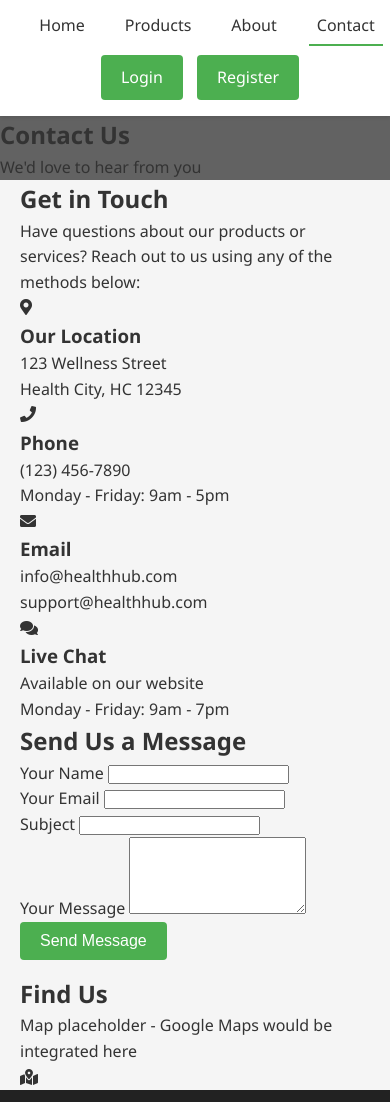
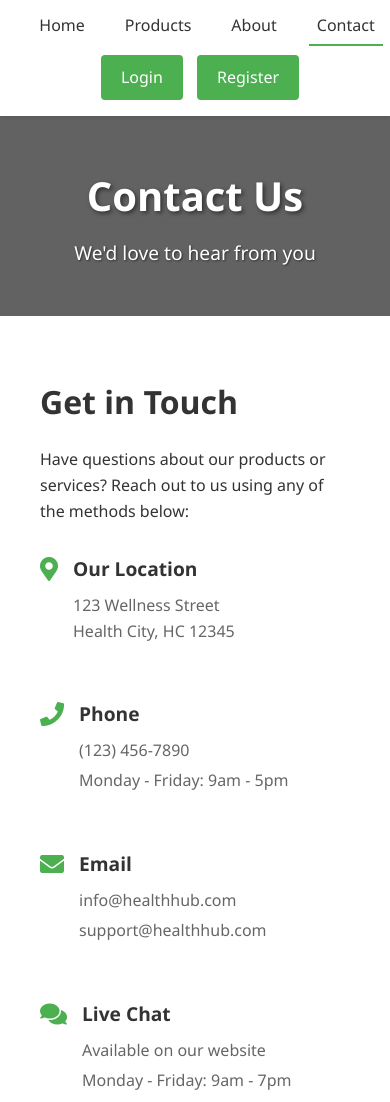
Before and after one commit to Sankalp-Sachapara/wellness-store-project, a website: page public/contact.html in a window 390 px wide. Shown: the part 65-1167 px from the top of the page. Drawn offline with Linux system fonts and the light colour scheme.

Commit message:
Update CSS with styles for about and contact pages

```diff
--- a/public/styles/main.css
+++ b/public/styles/main.css
@@ -586,6 +586,205 @@ footer {
   margin: 20px 0;
 }
 
+/* About Page Styles */
+.page-header {
+  background-size: cover;
+  background-position: center;
+  height: 200px;
+  display: flex;
+  flex-direction: column;
+  align-items: center;
+  justify-content: center;
+  text-align: center;
+  color: var(--white);
+}
+
+.page-header h1 {
+  font-size: 2.5rem;
+  margin-bottom: 10px;
+  text-shadow: 2px 2px 4px rgba(0, 0, 0, 0.5);
+}
+
+.page-header p {
+  font-size: 1.2rem;
+  text-shadow: 1px 1px 2px rgba(0, 0, 0, 0.5);
+}
+
+.about-content {
+  padding: 60px 20px;
+  background-color: var(--white);
+}
+
+.about-section {
+  margin-bottom: 60px;
+}
+
+.about-section h2 {
+  font-size: 2rem;
+  margin-bottom: 20px;
+  text-align: center;
+  color: var(--text-color);
+}
+
+.about-section p {
+  margin-bottom: 20px;
+  line-height: 1.8;
+}
+
+.values-container {
+  display: grid;
+  grid-template-columns: repeat(auto-fill, minmax(250px, 1fr));
+  gap: 30px;
+  margin-top: 40px;
+}
+
+.value-card {
+  text-align: center;
+  padding: 30px;
+  background-color: var(--light-gray);
+  border-radius: 8px;
+  transition: transform 0.3s;
+}
+
+.value-card:hover {
+  transform: translateY(-5px);
+}
+
+.value-icon {
+  font-size: 2.5rem;
+  color: var(--primary-color);
+  margin-bottom: 20px;
+}
+
+.value-card h3 {
+  font-size: 1.5rem;
+  margin-bottom: 15px;
+}
+
+/* Contact Page Styles */
+.contact-container {
+  padding: 60px 20px;
+  background-color: var(--white);
+}
+
+.contact-container .container {
+  display: grid;
+  grid-template-columns: repeat(auto-fit, minmax(400px, 1fr));
+  gap: 40px;
+}
+
+.contact-info h2,
+.contact-form-container h2 {
+  font-size: 2rem;
+  margin-bottom: 20px;
+  color: var(--text-color);
+}
+
+.contact-methods {
+  margin-top: 30px;
+  display: grid;
+  grid-template-columns: repeat(auto-fill, minmax(200px, 1fr));
+  gap: 20px;
+}
+
+.contact-method {
+  display: flex;
+  align-items: flex-start;
+  margin-bottom: 30px;
+}
+
+.contact-method i {
+  font-size: 1.5rem;
+  color: var(--primary-color);
+  margin-right: 15px;
+  margin-top: 3px;
+}
+
+.contact-method h3 {
+  font-size: 1.2rem;
+  margin-bottom: 8px;
+}
+
+.contact-method p {
+  color: var(--dark-gray);
+  margin-bottom: 5px;
+}
+
+.contact-form {
+  padding: 20px;
+  background-color: var(--light-gray);
+  border-radius: 8px;
+}
+
+.contact-form .form-group {
+  margin-bottom: 20px;
+}
+
+.contact-form label {
+  display: block;
+  margin-bottom: 8px;
+  font-weight: 500;
+}
+
+.contact-form input,
+.contact-form textarea {
+  width: 100%;
+  padding: 12px;
+  border: 1px solid var(--medium-gray);
+  border-radius: 4px;
+  font-size: 16px;
+  font-family: inherit;
+}
+
+.contact-form textarea {
+  resize: vertical;
+}
+
+.contact-form .btn {
+  width: 100%;
+  padding: 12px;
+  margin-top: 10px;
+  font-size: 18px;
+}
+
+.map-section {
+  padding: 60px 20px;
+  background-color: var(--light-gray);
+  text-align: center;
+}
+
+.map-section h2 {
+  font-size: 2rem;
+  margin-bottom: 30px;
+  color: var(--text-color);
+}
+
+.map-container {
+  max-width: var(--max-width);
+  margin: 0 auto;
+}
+
+.map-placeholder {
+  height: 400px;
+  background-color: var(--medium-gray);
+  display: flex;
+  flex-direction: column;
+  align-items: center;
+  justify-content: center;
+  border-radius: 8px;
+}
+
+.map-placeholder p {
+  margin-bottom: 20px;
+  color: var(--dark-gray);
+  font-style: italic;
+}
+
+.map-placeholder i {
+  font-size: 4rem;
+  color: var(--primary-color);
+}
+
 /* Responsive */
 @media (max-width: 768px) {
   .navbar {
@@ -613,6 +812,14 @@ footer {
     flex-direction: column;
     align-items: center;
   }
+
+  .contact-container .container {
+    grid-template-columns: 1fr;
+  }
+
+  .contact-methods {
+    grid-template-columns: 1fr;
+  }
 }
 
 /* Admin Dashboard Styling in admin.css */
```
